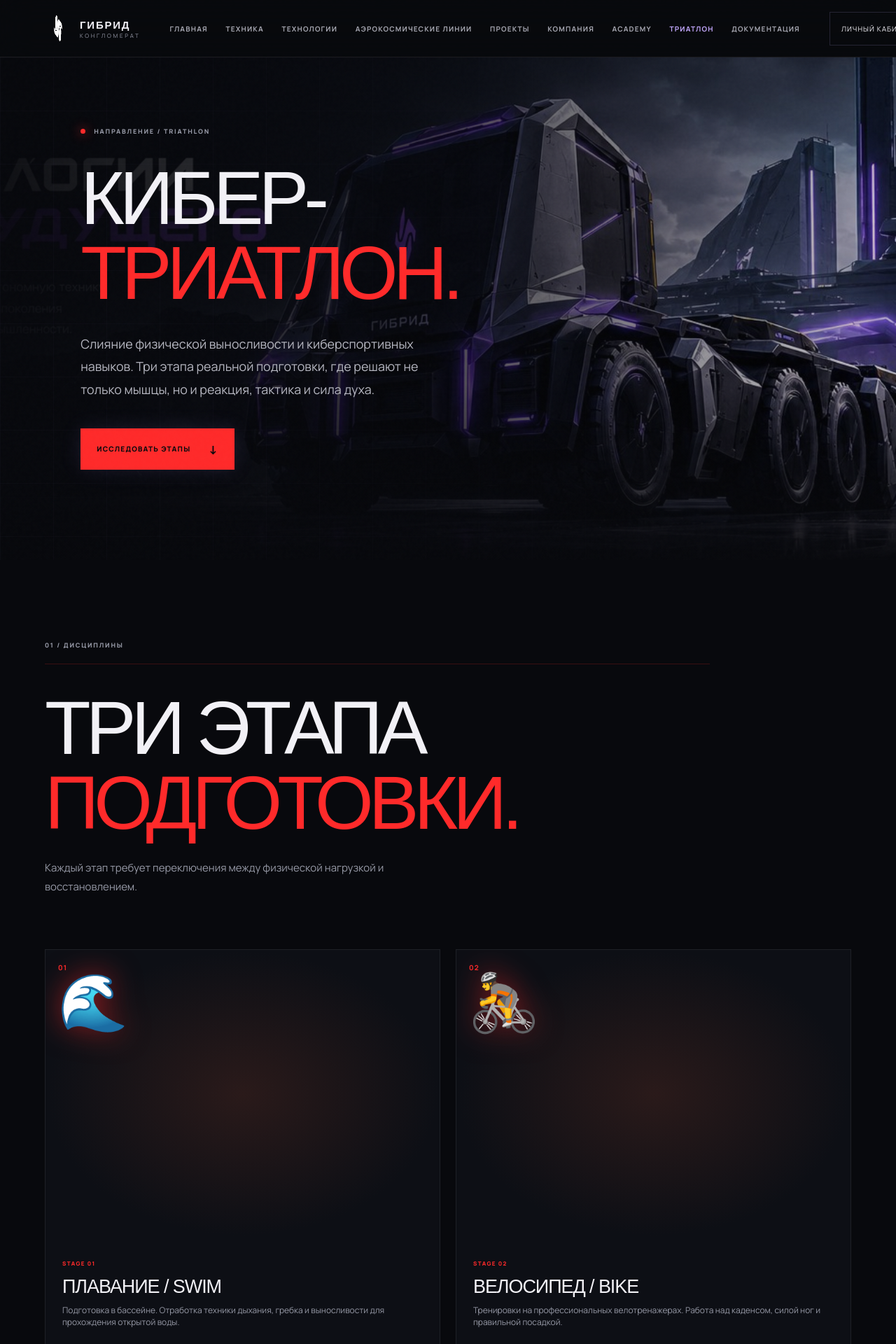
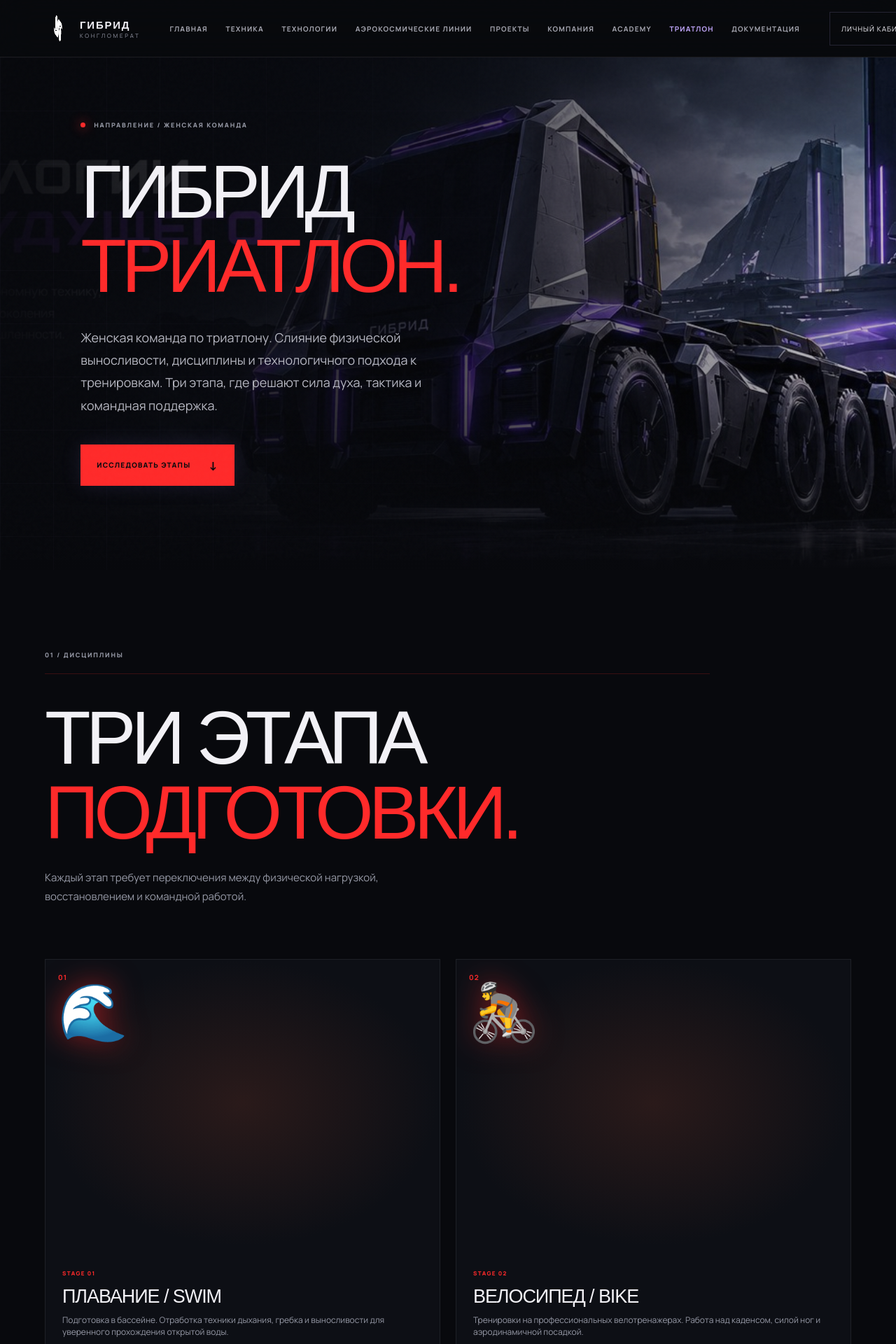
Before and after one commit to hybryd-conglomerate/ecosystem, a React (Vite) app: page /triathlon in a window 1280 px wide. Shown: the top 1920 px of the page at 70% size. Built offline with nearby package versions, Linux system fonts and the light colour scheme; a web font is replaced by a local one.

Commit message:
Revise Triathlon page for women's team emphasis
Updated descriptions and headings to reflect a focus on women's triathlon team and teamwork.

```diff
--- a/src/pages/Triathlon.jsx
+++ b/src/pages/Triathlon.jsx
@@ -1,3 +1,5 @@
+
+
 
 
 
@@ -8,19 +10,19 @@ const stages = [
   {
     num: '01',
     title: 'ПЛАВАНИЕ / SWIM',
-    desc: 'Подготовка в бассейне. Отработка техники дыхания, гребка и выносливости для прохождения открытой воды.',
+    desc: 'Подготовка в бассейне. Отработка техники дыхания, гребка и выносливости для уверенного прохождения открытой воды.',
     icon: '🌊'
   },
   {
     num: '02',
     title: 'ВЕЛОСИПЕД / BIKE',
-    desc: 'Тренировки на профессиональных велотренажерах. Работа над каденсом, силой ног и правильной посадкой.',
+    desc: 'Тренировки на профессиональных велотренажерах. Работа над каденсом, силой ног и аэродинамичной посадкой.',
     icon: '🚴'
   },
   {
     num: '03',
     title: 'БЕГ / RUN',
-    desc: 'Беговые дорожки для отработки ритма и темпа. Финальный этап, требующий максимальной физической отдачи.',
+    desc: 'Беговые дорожки для отработки ритма и темпа. Финальный этап, требующий максимальной физической отдачи и ментальной стойкости.',
     icon: '🏃'
   }
 ];
@@ -33,10 +35,13 @@ export default function Triathlon() {
         <div className="hero-backdrop" />
         <div className="hero-grid" />
         <div className="hero-content" data-reveal>
-          <p className="eyebrow"><span className="status-dot" style={{ background: '#FF2A2A', boxShadow: '0 0 16px #FF2A2A' }} /> НАПРАВЛЕНИЕ / TRIATHLON</p>
-          <h1>КИБЕР-<br /><em style={{ color: '#FF2A2A' }}>ТРИАТЛОН.</em></h1>
+          <p className="eyebrow">
+            <span className="status-dot" style={{ background: '#FF2A2A', boxShadow: '0 0 16px #FF2A2A' }} />
+            НАПРАВЛЕНИЕ / ЖЕНСКАЯ КОМАНДА
+          </p>
+          <h1>ГИБРИД<br /><em style={{ color: '#FF2A2A' }}>ТРИАТЛОН.</em></h1>
           <p className="hero-lead">
-            Слияние физической выносливости и киберспортивных навыков. Три этапа реальной подготовки, где решают не только мышцы, но и реакция, тактика и сила духа.
+            Женская команда по триатлону. Слияние физической выносливости, дисциплины и технологичного подхода к тренировкам. Три этапа, где решают сила духа, тактика и командная поддержка.
           </p>
           <div className="hero-actions">
             <a className="button button-primary" href="#stages" style={{ background: '#FF2A2A', borderColor: '#FF2A2A', color: '#08090d' }}>
@@ -51,7 +56,7 @@ export default function Triathlon() {
         <div className="page-heading" data-reveal>
           <span className="section-kicker" style={{ borderColor: 'rgba(255, 42, 42, 0.2)' }}>01 / ДИСЦИПЛИНЫ</span>
           <h1>ТРИ ЭТАПА <em style={{ color: '#FF2A2A' }}>ПОДГОТОВКИ.</em></h1>
-          <p>Каждый этап требует переключения между физической нагрузкой и восстановлением.</p>
+          <p>Каждый этап требует переключения между физической нагрузкой, восстановлением и командной работой.</p>
         </div>
 
         <div className="catalog-grid">
@@ -74,10 +79,10 @@ export default function Triathlon() {
       {/* CTA */}
       <section className="closing-cta">
         <div data-reveal>
-          <span className="section-kicker">HYBRID / TRIATHLON</span>
-          <h2>ГОТОВ <em style={{ color: '#FF2A2A' }}>ПРОВЕРИТЬ СЕБЯ?</em></h2>
+          <span className="section-kicker">HYBRID / WOMEN'S TEAM</span>
+          <h2>СТАНЬ ЧАСТЬЮ <em style={{ color: '#FF2A2A' }}>КОМАНДЫ.</em></h2>
           <p style={{ color: 'var(--muted)', marginBottom: '30px', maxWidth: '500px' }}>
-            Запишитесь на пробную тренировку в нашем кибер-отеле. Инструкторы помогут составить план подготовки и проведут инструктаж по работе с оборудованием.
+            Запишитесь на пробную тренировку в нашем кибер-отеле. Инструкторы помогут составить индивидуальный план подготовки и проведут инструктаж по работе с оборудованием.
           </p>
           <a
             href="https://www.xn----8sbbqapnmkqvgnh6m.xn--p1ai/"
```
